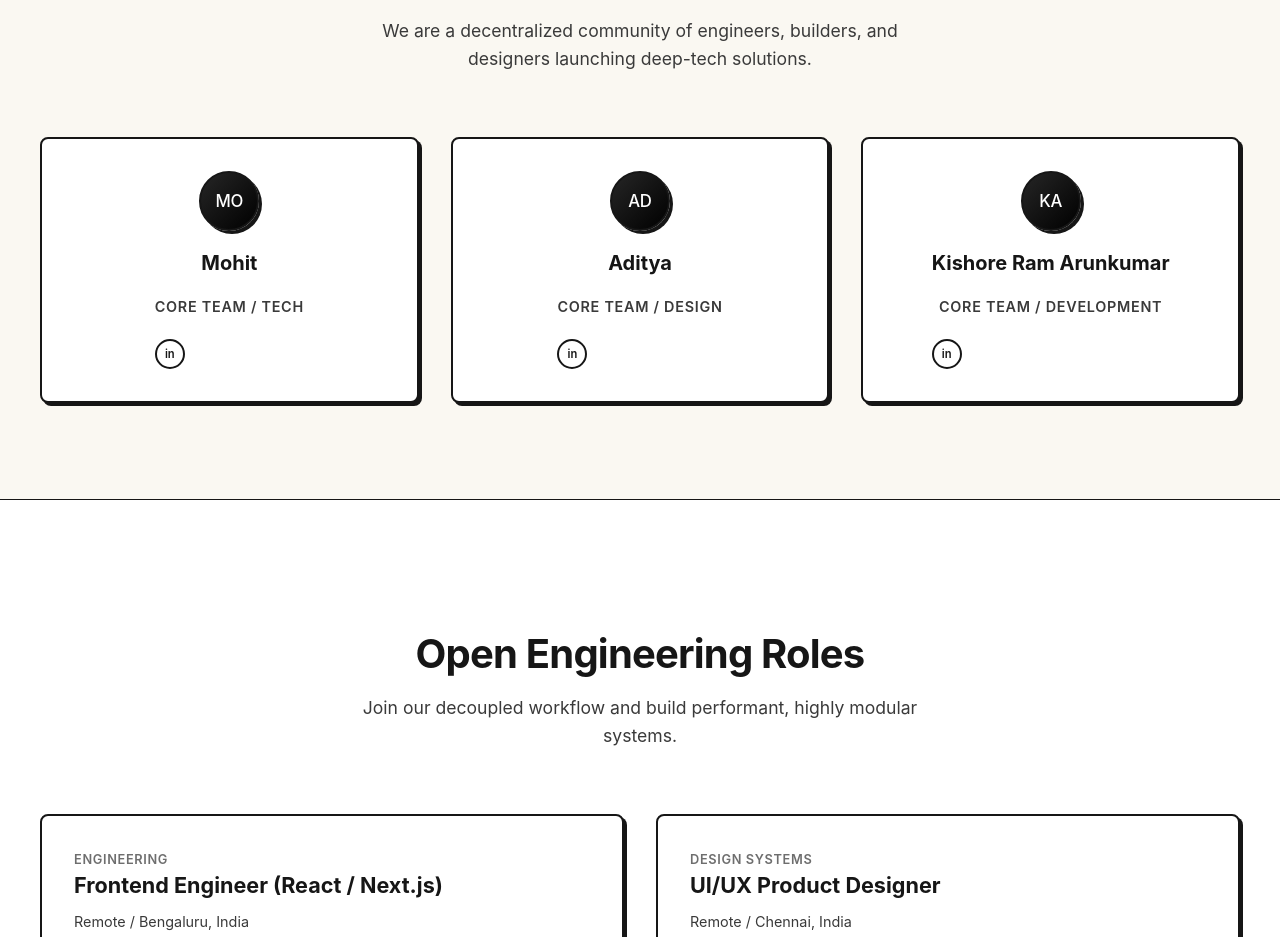
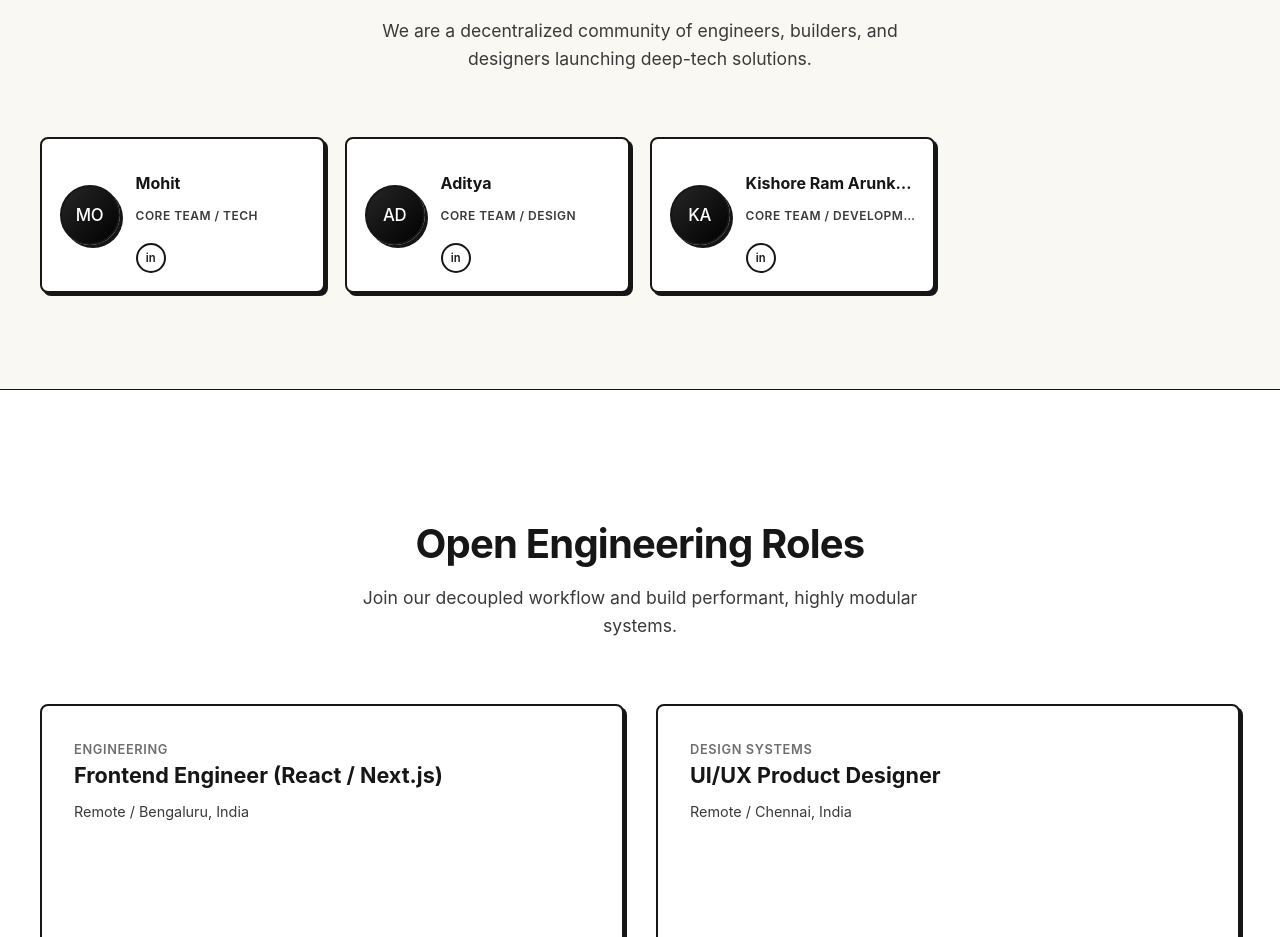
Before and after one commit to kishore-ram-a/B-N-tech, a React (Vite) app: page / in a window 1280 px wide. Shown: the part 2520-3457 px from the top of the page. Built offline with nearby package versions, Linux system fonts and the light colour scheme.

Commit message:
Refactor TeamWrapper styles for layout and spacing

```diff
--- a/src/assets/wrappers/TeamWrapper.js
+++ b/src/assets/wrappers/TeamWrapper.js
@@ -1,16 +1,15 @@
-// src/assets/wrappers/TeamWrapper.js
 import styled from 'styled-components'
 
-// 1. Define Card Wrapper First
 export const TeamCardWrapper = styled.div`
   background: var(--bg-surface);
   border: 2px solid var(--border-color);
   border-radius: 8px;
-  padding: 2rem;
+  padding: 1.1rem;
   display: flex;
-  flex-direction: column;
+  flex-direction: row;
   align-items: center;
-  text-align: center;
+  gap: 1rem;
+  text-align: left;
   transition: var(--transition-smooth);
   position: relative;
   box-shadow: var(--shadow-hard-sm);
@@ -20,63 +19,29 @@ export const TeamCardWrapper = styled.div`
     box-shadow: var(--shadow-hard-hover);
   }
 
-  .team-member-photo {
-    width: 100px;
-    height: 100px;
-    border-radius: 50%;
-    object-fit: cover;
-    margin-bottom: 1.5rem;
-    border: 2px solid var(--border-color);
-  }
-
   .team-member-name {
     font-family: var(--font-heading);
-    font-size: 1.25rem;
+    font-size: 1rem;
     color: var(--text-primary);
-    margin-bottom: 0.5rem;
+    margin-bottom: 0.2rem;
+    white-space: nowrap;
+    overflow: hidden;
+    text-overflow: ellipsis;
   }
 
   .team-member-role {
     font-family: var(--font-sans);
-    font-size: 0.9rem;
-    color: var(
-      --text-secondary
-    ); /* Updated for crisp charcoal/alabaster theme */
+    font-size: 0.75rem;
+    color: var(--text-secondary);
     font-weight: 600;
-    margin-bottom: 1rem;
     text-transform: uppercase;
-    letter-spacing: 0.05em;
-  }
-
-  .team-member-bio {
-    font-family: var(--font-sans);
-    font-size: 0.95rem;
-    color: var(--text-secondary);
-    line-height: 1.5;
-    margin-bottom: 1.5rem;
-    flex-grow: 1;
-  }
-
-  .linkedin-link {
-    display: inline-block;
-    margin-top: auto;
-    color: var(--text-primary);
-    font-weight: 500;
-    font-size: 0.9rem;
-    text-decoration: none;
-    border-bottom: 1px solid var(--text-muted);
-    padding-bottom: 2px;
-    transition: var(--transition-quick);
-  }
-
-  .linkedin-link:hover {
-    color: var(--text-secondary);
-    border-bottom-color: var(--text-secondary);
-    transform: translateY(-1px);
+    letter-spacing: 0.04em;
+    white-space: nowrap;
+    overflow: hidden;
+    text-overflow: ellipsis;
   }
 `
 
-// 2. Define Section Wrapper Second
 export const TeamSectionWrapper = styled.section`
   padding: 6rem 2rem;
   background-color: var(--bg-base);
@@ -123,14 +88,14 @@ export const TeamSectionWrapper = styled.section`
 
   .team-grid-wrapper {
     display: grid;
-    grid-template-columns: repeat(auto-fill, minmax(280px, 1fr));
-    gap: 2rem;
+    grid-template-columns: repeat(auto-fill, minmax(260px, 1fr));
+    gap: 1.25rem;
     max-width: 1200px;
     margin: 0 auto;
 
     @media (max-width: 480px) {
-      grid-template-columns: 1fr; /* Single column stack on small mobile screens */
-      gap: 1.5rem;
+      grid-template-columns: 1fr;
+      gap: 1rem;
     }
   }
 `
```
